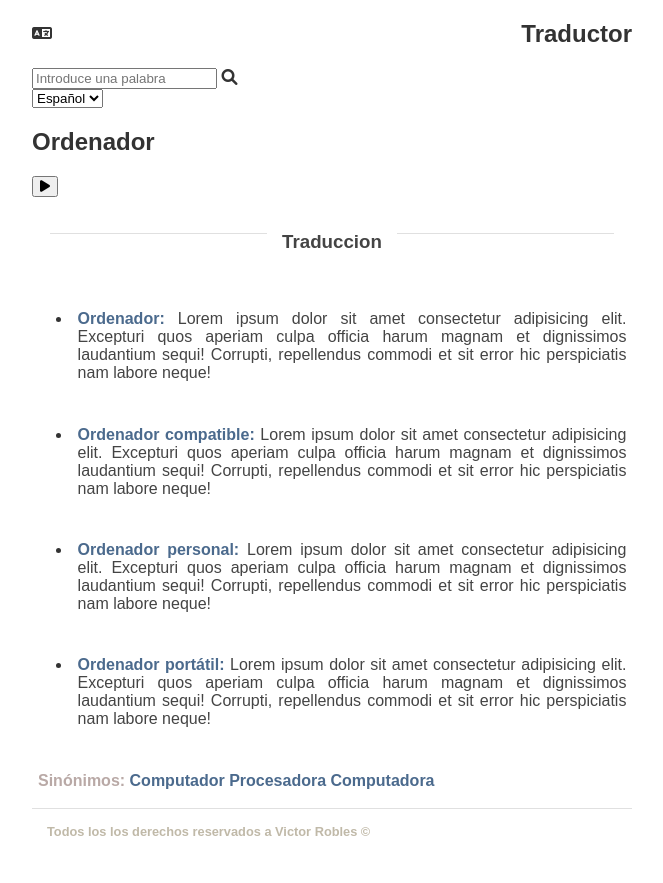
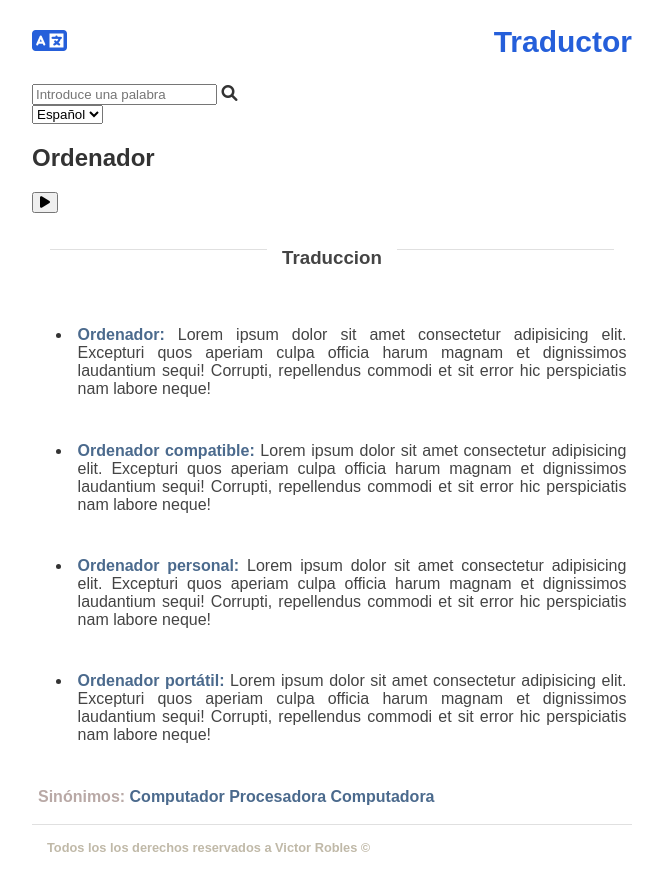
Before and after one commit to NatashaCampo/Taller-Grupal, a plain HTML site: page index.html in a window 1280 px wide. Shown: the whole page, without its empty margins (308-971 px from the left). Drawn offline with Linux system fonts and the light colour scheme.

Commit message:
Estilo del header, tamaño y color

```diff
--- a/style.css
+++ b/style.css
@@ -23,8 +23,8 @@ body{
 .Titulo{
     display: flex;
     text-align: center;
-     gap: 15px;
-     line-height: 1;
+    gap: 15px;
+    line-height: 1;
     justify-content: center;
     font-weight: bold;
     padding: 3%;
@@ -57,3 +57,12 @@ body{
     justify-content: space-between;
     align-items: center;
 }
+.logo {
+    color: #255FDA;
+    font-size: 28px;
+}
+
+.traductor {
+    color: #255FDA;
+    font-size: 20px;
+}
```
